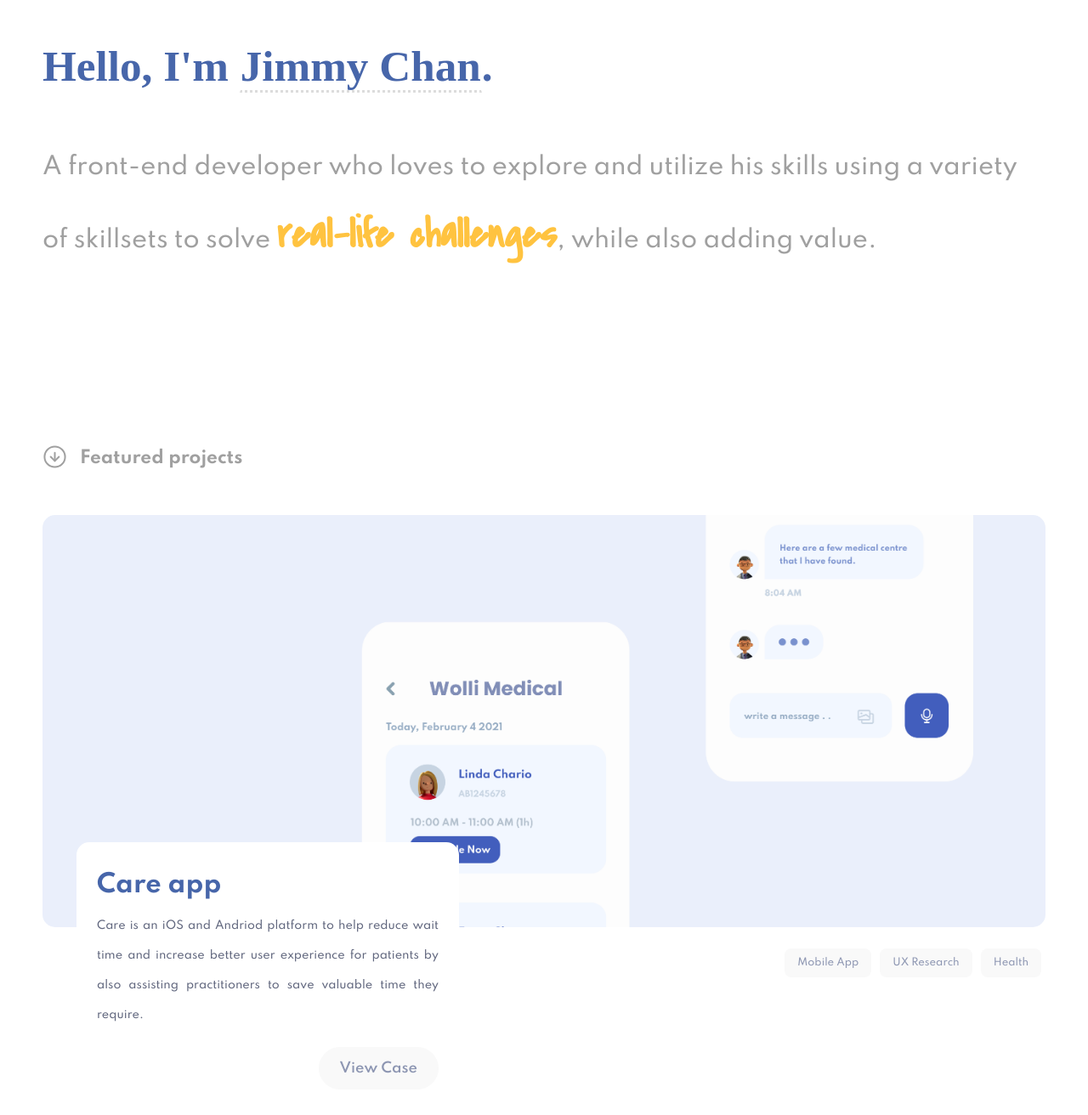
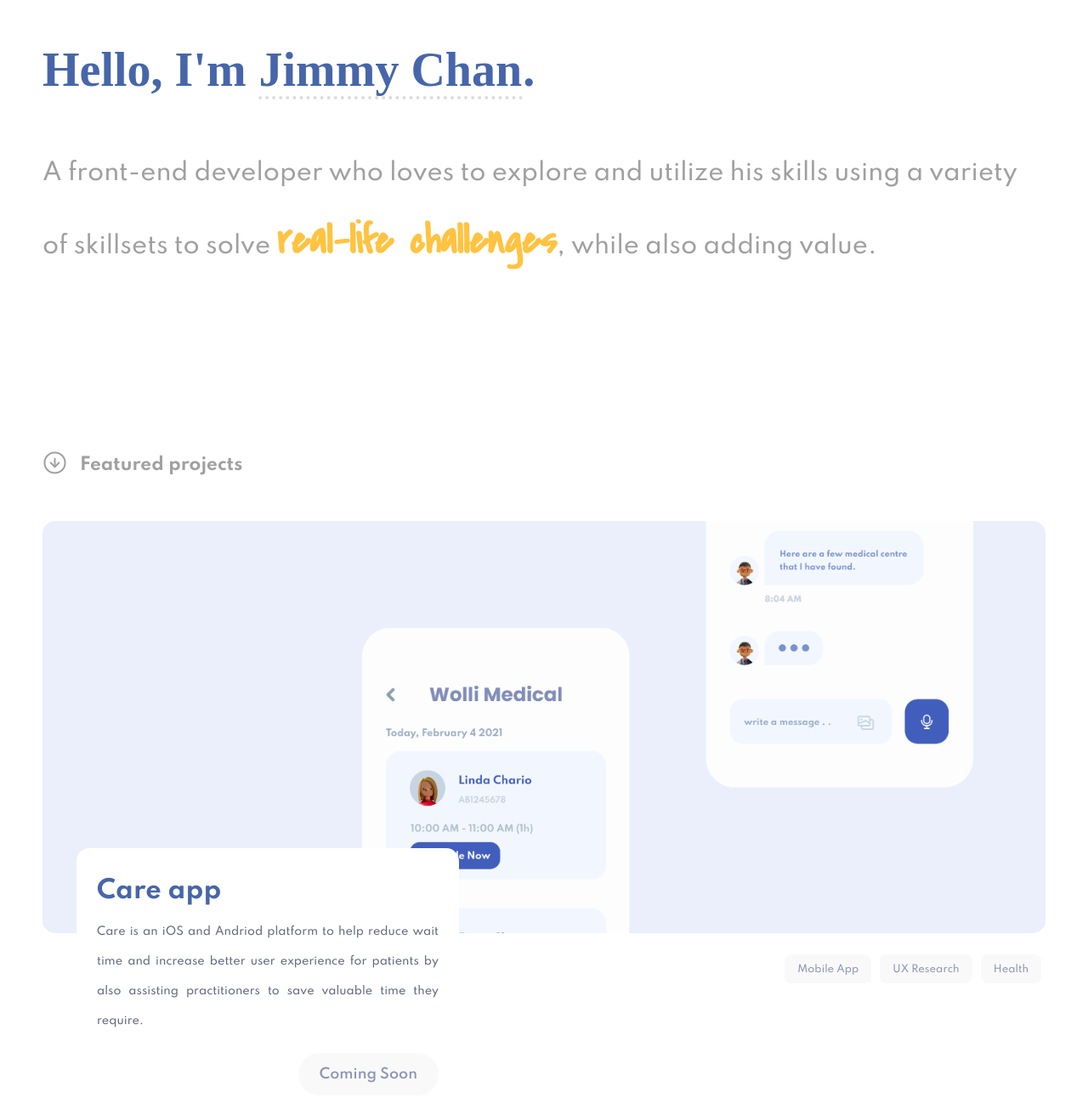
Before and after one commit to jimmyc018/online-profile, a React (Create React App) app: page / in a window 1280 px wide. Shown: the part 272-1584 px from the top of the page at 85% size. Built offline with nearby package versions, Linux system fonts and the light colour scheme.

Commit message:
Disabled Case Project Button

```diff
--- a/src/layouts/About/About.scss
+++ b/src/layouts/About/About.scss
@@ -9,7 +9,7 @@
     font-style: normal;
     font-family: 'PT Serif', serif;
     font-weight: $font-weight-bold;
-    font-size: 3.8rem;
+    font-size: 4.5rem;
     line-height: 40px;
     margin-bottom: 1em;
     max-width: 600px;
--- a/src/layouts/About/About.tsx
+++ b/src/layouts/About/About.tsx
@@ -7,7 +7,7 @@ const About = () => (
     <div className="about__section">
       <div className="about__summary">
         <div className="about__at-galance">
-          <h2 className="about__heading">Hi, I'm Jimmy</h2>
+          <h2 className="about__heading">Meet Jimmy</h2>
           <p className="about__description-one">
             Hi there!, I'm a UI Front-End Developer working for Westpac Group. Currently,
             I'm working on <span className="about__tasks">SQL scripting, data extracting, metadata creation
--- a/src/layouts/Home/Home.scss
+++ b/src/layouts/Home/Home.scss
@@ -1,8 +1,8 @@
 @import '../../styles/variables';
 
 .home {
-  .home__location {
-    font-size: 3.2rem;
+  .home__greeting {
+    font-size: 3.5rem;
     font-weight: $font-weight-bold;
     color: $dark-blue;
     font-family: 'PT Serif', serif;
@@ -14,9 +14,9 @@
     margin-bottom: 0px;
     font-weight: $font-weight-bold;
     text-decoration: none;
-    font-size: 3.2rem;
+    font-size: 3.5rem;
     border-style: dotted;
-    border-width: 1px 1px 3px;
+    border-width: 1px 1px 4.5px;
     border-color: transparent transparent rgba(92, 92, 92, 0.21);
     cursor: pointer
   }
@@ -155,6 +155,10 @@
       border-color: #F9F9F9;
       background-color: #F9F9F9;
     }
+
+    .disabled-link {
+      pointer-events: none;
+    }
   }
 
   .home__project-case-date {
--- a/src/layouts/Home/Home.tsx
+++ b/src/layouts/Home/Home.tsx
@@ -9,7 +9,7 @@ import AnimateOnScrollComp, { AnimationDirection } from '../../components/Animat
 const Home = () => (
   <div className="home">
     {/* <AnimateOnScrollComp direction={AnimationDirection.Right}> */}
-    <p className="home__location">Hello, I'm <span className="home__name-link">Jimmy Chan</span>.</p>
+    <p className="home__greeting">Hello, I'm <span className="home__name-link">Jimmy Chan</span>.</p>
     <div className="home__blockquote-container">
       <blockquote className="home__blockquote">
         A front-end developer who loves to explore and utilize his skills using
@@ -34,7 +34,8 @@ const Home = () => (
             experience for patients by also assisting practitioners to save valuable time they require.
             </h3>
             <div className="home__project-case-btn">
-              <Link className="button" to="/ProjectOne" type="button">View Case</Link>
+              {/* <Link className="button" to="/ProjectOne" type="button">View Case</Link> */}
+              <Link className="button disabled-link" to="/ProjectOne" type="button">Coming Soon</Link>
             </div>
           </AnimateOnScrollComp>
           <AnimateOnScrollComp className="home__project-case-tags">
@@ -44,9 +45,6 @@ const Home = () => (
           </AnimateOnScrollComp>
         </div>
       </section>
-      {/* <section>
-        <h4>Concept Design</h4>
-      </section> */}
     </div>
 
   </div>
```
